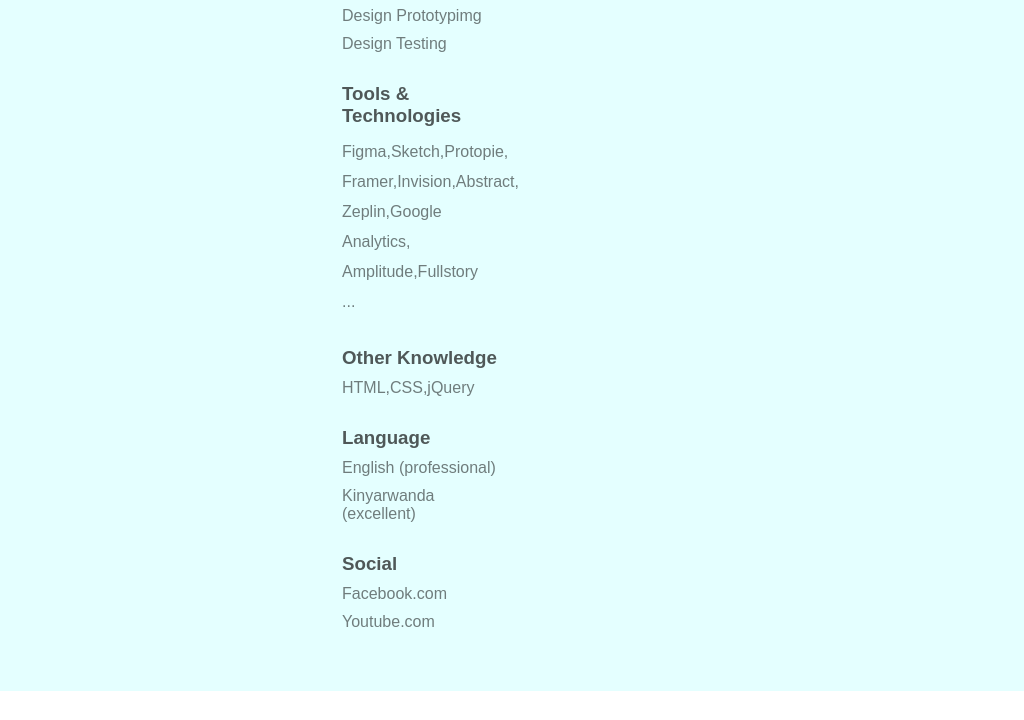
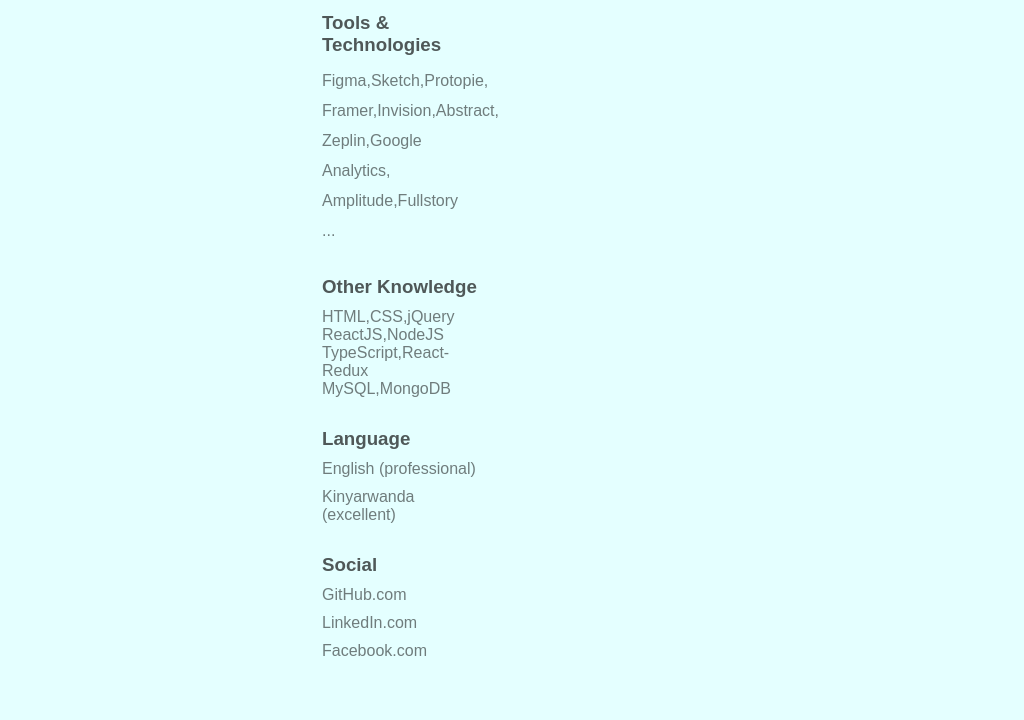
Before and after one commit to JulesNIYOMWUNGERI/My-CV, a plain HTML site: page index.html in a window 1024 px wide. Shown: the part 1558-2278 px from the top of the page. Before the commit the page ends 2249 px from the top, so only its background shows below. Drawn offline with Linux system fonts and the light colour scheme.

Commit message:
Add files via upload

```diff
--- a/index.html
+++ b/index.html
@@ -103,17 +103,18 @@
                     </div>
                     <div class="left1">
                         <h3>Other Knowledge</h3>
-                        <p>HTML,CSS,jQuery</p>
+                        <p>HTML,CSS,jQuery<br/>ReactJS,NodeJS<br/>TypeScript,React-Redux<br/>MySQL,MongoDB</p>
                     </div>
                     <div class="left1">
                         <h3>Language</h3>
                         <p>English (professional)</p>
                         <p>Kinyarwanda (excellent)</p>
                     </div>
-                    <div class="left1">
+                    <div class="left1 SocialMedia">
                         <h3>Social</h3>
-                        <p>Facebook.com</p>
-                        <p>Youtube.com</p>
+                        <a href="https://github.com/JulesNIYOMWUNGERI"><p>GitHub.com</p></a>
+                        <a href="https://www.linkedin.com/in/jules-niyomwungeri-457b08247/"><p>LinkedIn.com</p></a>
+                        <a href="https://web.facebook.com/niyomungeli.jules.3/"><p>Facebook.com</p></a>
                     </div>
                 </div>
             </div>
--- a/styles.css
+++ b/styles.css
@@ -29,14 +29,14 @@
         flex-direction: row;
         justify-content: space-between;
         align-items: center;
-        padding: 3% 11%;
+        padding: 1% 11%;
     }
 
     .avatar{
-        width: 150px;
-        height: 150px;
+        width: 120px;
+        height: 120px;
         border-radius: 50%;
-        margin-right: 150px;
+        margin-right: 180px;
     }
 }
 
@@ -176,6 +176,7 @@
         flex-direction: column;
         padding: 20px;
         gap: 30px;
+
     }
 }
 
@@ -186,6 +187,18 @@
         display: flex;
         flex-direction: column;
         padding: 20px;
+        gap: 30px;
+    }
+}
+
+@media only screen and (max-width:1100px){
+    .left{
+        width: 40%;
+        height: auto;
+        display: flex;
+        flex-direction: column;
+        padding: 20px;
+        margin-right: 40px;
         gap: 30px;
     }
 }
@@ -216,3 +229,14 @@
     height: auto;
     line-height: 30px;
 }
+
+.SocialMedia a{
+    text-decoration: none;
+    list-style-type: none;
+    cursor: pointer;
+}
+
+.SocialMedia p:hover{
+    text-decoration: underline;
+    cursor: pointer;
+}
```
